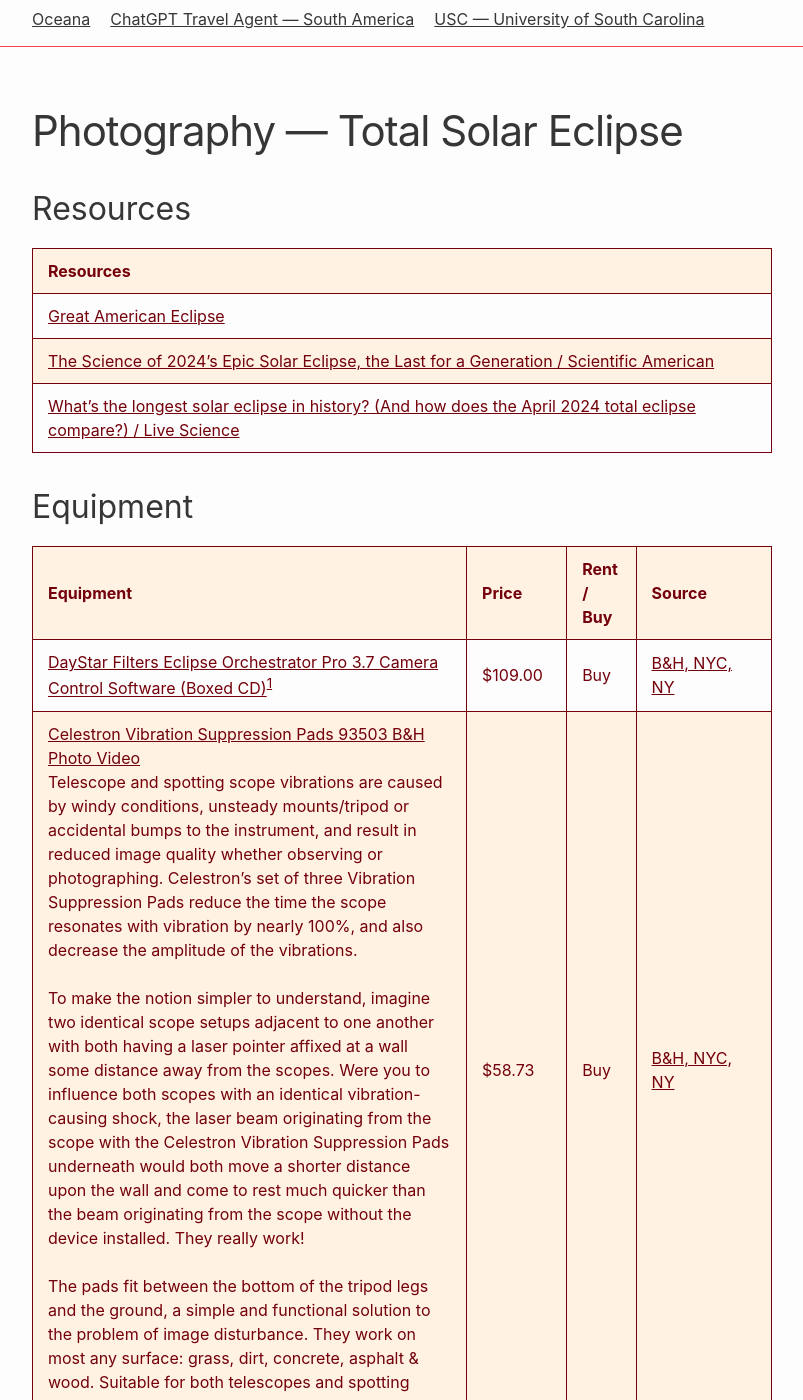
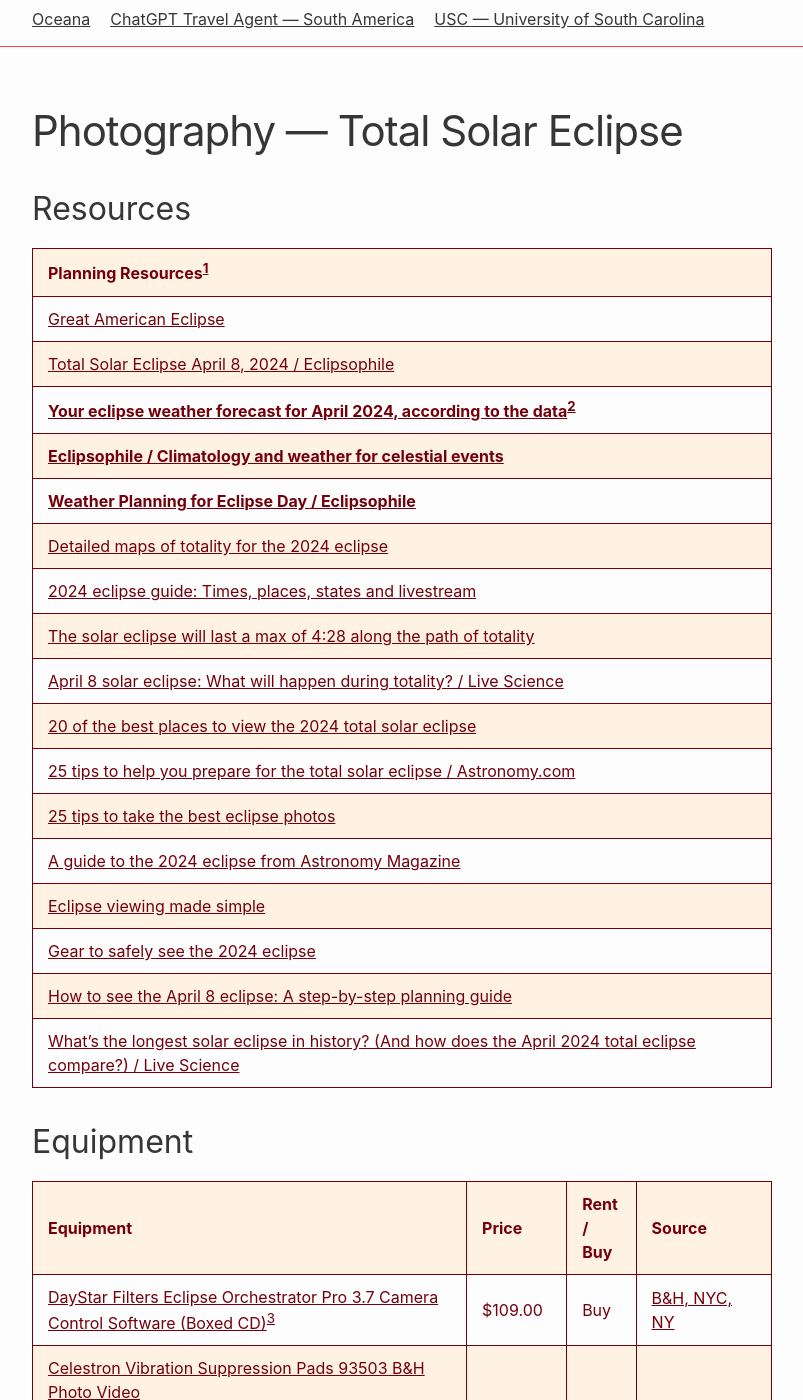
Before and after one commit to RalphHightower/RalphHightower, a Jekyll site: the page built from Photography/SolarEclipse.md, in a window 1280 px wide and 1400 px high, scrolled down 1417 px. Shown: the whole window, without its empty margins (238-1041 px from the left). Built offline with Jekyll 4.4.1, drawn with Linux system fonts in a browser that asks for light colours; our own code applies the rules of GitHub Pages for plain Markdown files; some of the changed text lies outside the part shown.

Commit message:
[docs](doc): Update SolarEclipse(Replace Resources Table)

```diff
--- a/Photography/SolarEclipse.md
+++ b/Photography/SolarEclipse.md
@@ -2,11 +2,28 @@
 
 ## Resources
 
-| Resources |
+| Planning Resources[^21] |
 |---|
 | [Great American Eclipse](https://www.greatamericaneclipse.com/ ) |
-| [The Science of 2024's Epic Solar Eclipse, the Last for a Generation / Scientific American](https://www.scientificamerican.com/article/the-science-of-2024s-epic-solar-eclipse-the-last-for-a-generation/ ) |
+| [Total Solar Eclipse April 8, 2024 / Eclipsophile](https://eclipsophile.com/2024tse/ ) |
+| **[Your eclipse weather forecast for April 2024, according to the data](https://www.astronomy.com/observing/your-eclipse-weather-forecast-for-april-2024/ )[^22]** |
+| **[Eclipsophile / Climatology and weather for celestial events](https://eclipsophile.com/ )** |
+| **[Weather Planning for Eclipse Day / Eclipsophile](https://eclipsophile.com/eclipse-day-weather/ )** |
+| [Detailed maps of totality for the 2024 eclipse](https://www.astronomy.com/observing/astronomys-atlas-maps-totality/ ) |
+| [2024 eclipse guide: Times, places, states and livestream](https://www.astronomy.com/observing/how-to-see-the-2024-eclipse-times-livestream-and-a-state-by-state-guide/ ) |
+| [The solar eclipse will last a max of 4:28 along the path of totality](https://www.astronomy.com/observing/how-long-will-the-2024-total-solar-eclipse-last/ ) |
+| [April 8 solar eclipse: What will happen during totality? / Live Science](https://www.livescience.com/space/the-sun/april-8-solar-eclipse-5-spectacular-sights-to-watch-for-during-totality ) |
+| [20 of the best places to view the 2024 total solar eclipse](https://www.astronomy.com/observing/20-of-the-best-places-to-view-the-2024-great-north-american-eclipse/ ) |
+| [25 tips to help you prepare for the total solar eclipse / Astronomy.com](https://www.astronomy.com/observing/25-tips-to-help-you-prepare-for-the-total-solar-eclipse/ ) |
+| [25 tips to take the best eclipse photos](https://www.astronomy.com/observing/25-tips-for-the-best-eclipse-photos/ ) |
+| [A guide to the 2024 eclipse from Astronomy Magazine](https://www.astronomy.com/observing/our-ultimate-guide-to-the-eclipse/ ) |
+| [Eclipse viewing made simple](https://www.astronomy.com/observing/eclipse-viewing-made-simple/ ) |
+| [Gear to safely see the 2024 eclipse](https://www.astronomy.com/observing/the-best-equipment-to-see-the-2024-eclipse/ ) |
+| [How to see the April 8 eclipse: A step-by-step planning guide](https://www.astronomy.com/observing/how-to-view-the-eclipse-step-by-step/ ) |
 | [What's the longest solar eclipse in history? (And how does the April 2024 total eclipse compare?) / Live Science](https://www.livescience.com/space/the-sun/whats-the-longest-solar-eclipse-in-history-and-how-does-the-april-2024-total-eclipse-compare ) |
+
+[^21]: I removed Scientific American from the primary link of links because it requires a subscription, which I don't have.<br />~~[The Science of 2024's Epic Solar Eclipse, the Last for a Generation / Scientific American](https://www.scientificamerican.com/article/the-science-of-2024s-epic-solar-eclipse-the-last-for-a-generation/ )~~
+[^22]: [What are El Nino and La Nina?](https://oceanservice.noaa.gov/facts/ninonina.html )
 
 ## Equipment
 
```
